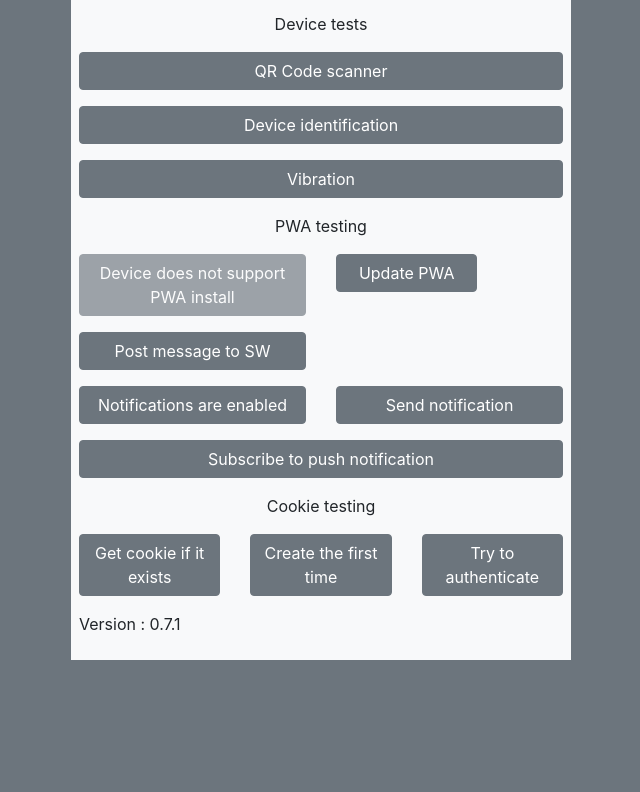
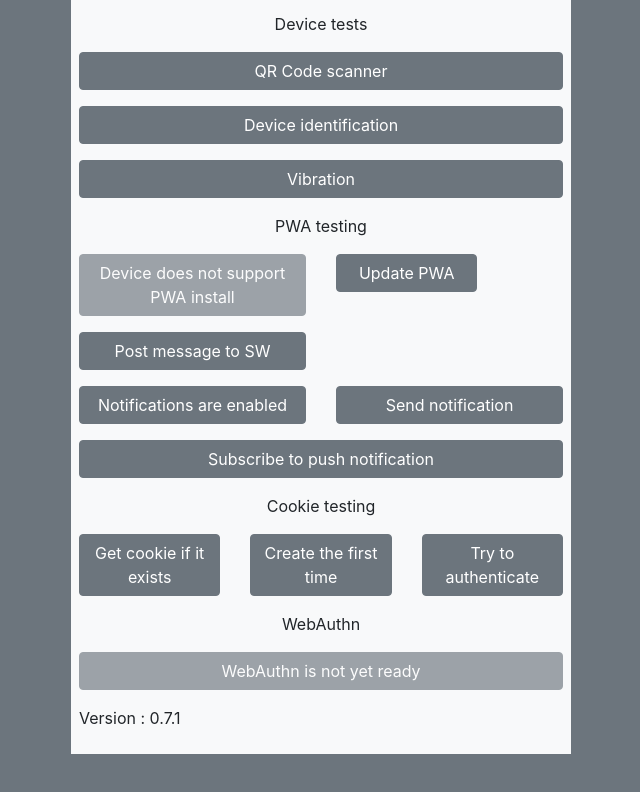
Before and after one commit to CharlyPoppins/react-tests, a React (Create React App) app: page / in a window 1280 px wide. Shown: the top 792 px of the page, without its empty margins (319-959 px from the left). Built offline with nearby package versions, Linux system fonts and the light colour scheme.

Commit message:
✨ WebAuthn for the future

```diff
--- a/src/components/Home.js
+++ b/src/components/Home.js
@@ -5,6 +5,7 @@ import { navigate } from '@reach/router'
 import Cookie from 'components/Cookie'
 import Notifications from 'components/Notifications'
 import PwaActions from 'components/PwaActions'
+import WebAuthn from 'components/WebAuthn'
 
 import { version } from '../../package.json'
 
@@ -102,6 +103,10 @@ const Home = () => {
 
       <Cookie />
 
+      <p className="my-1 text-center">WebAuthn</p>
+
+      <WebAuthn />
+
       <p className="my-3">{`Version : ${version}`}</p>
     </div>
   )
--- /dev/null
+++ b/src/components/WebAuthn.js
@@ -0,0 +1,16 @@
+import React from 'react'
+import Button from 'react-bootstrap/Button'
+
+const WebAuthn = () => {
+  return (
+    <div className="my-3 row">
+      <div className="col-12">
+        <Button className="btn-block btn-secondary" onClick={() => {}} disabled>
+          WebAuthn is not yet ready
+        </Button>
+      </div>
+    </div>
+  )
+}
+
+export default WebAuthn
```
